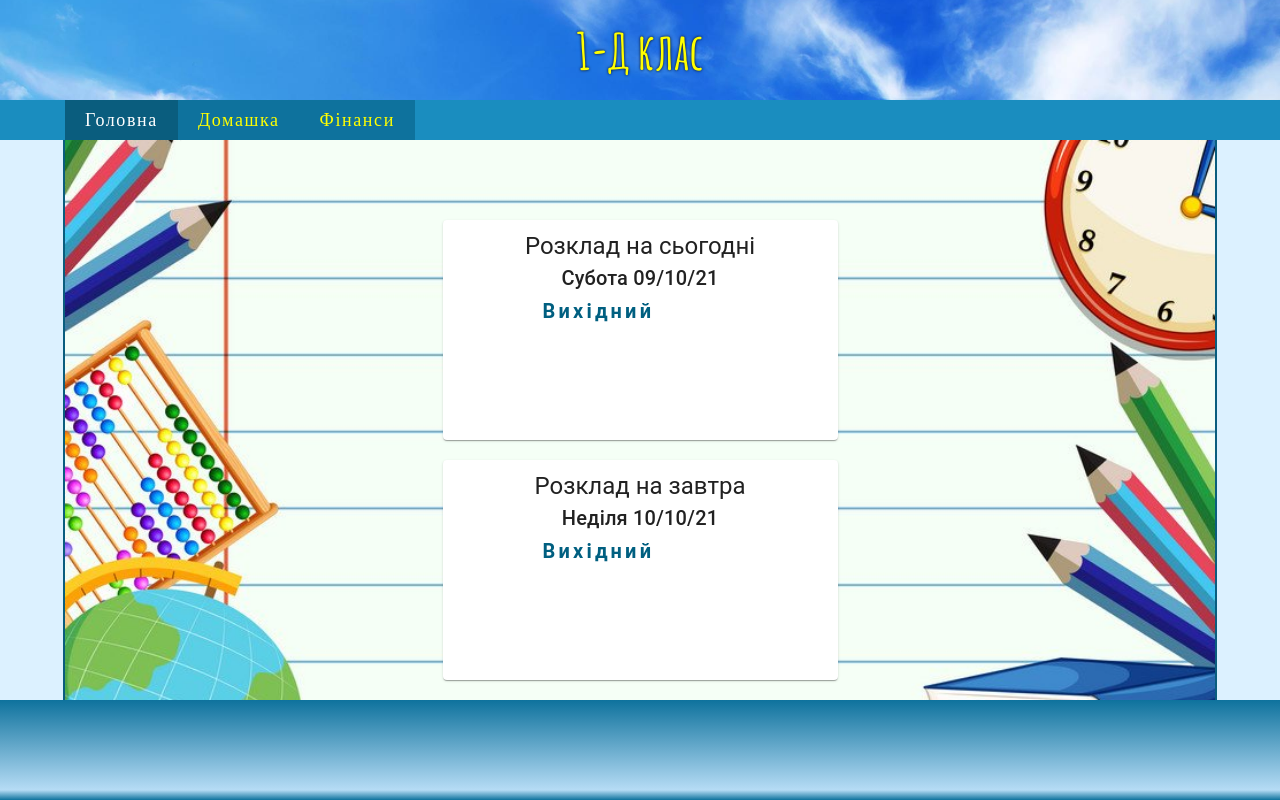
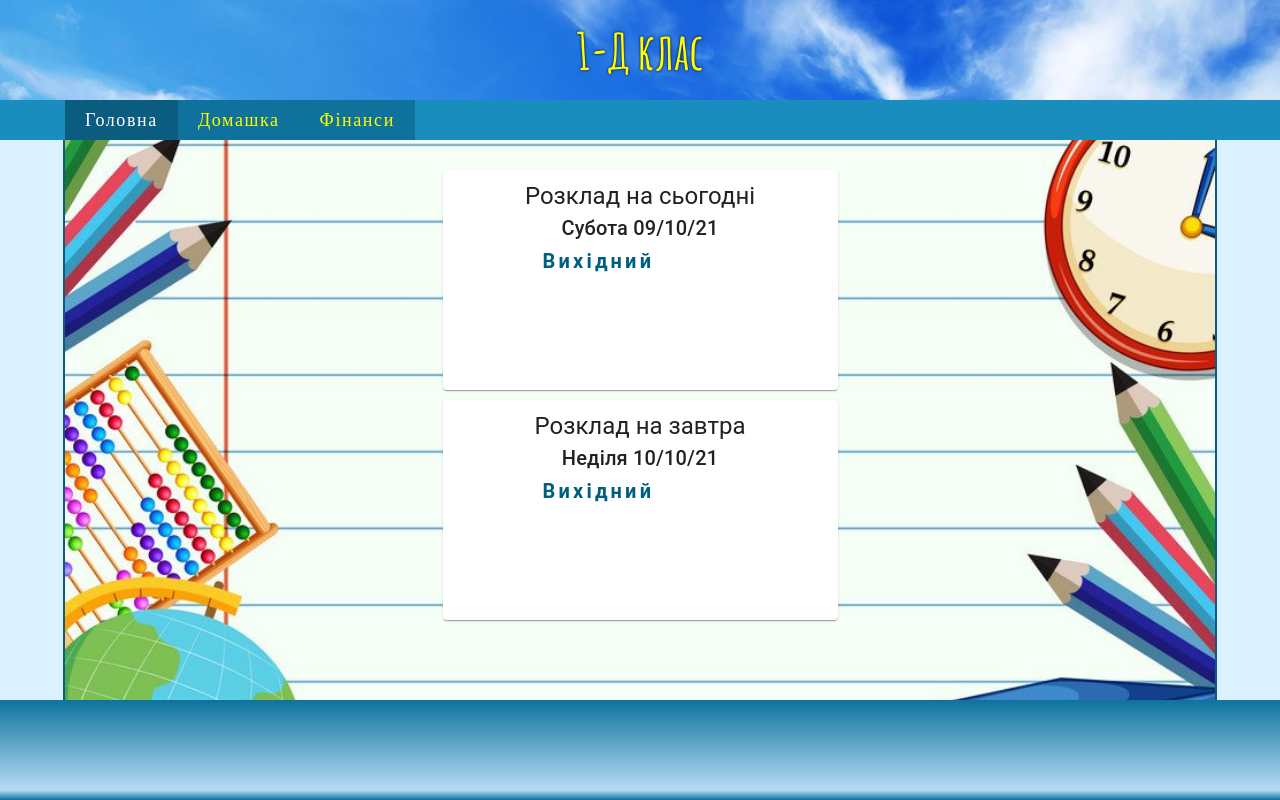
Before and after one commit to sovsianykov/pershi-d-client, a React (Create React App) app: page / in a window 1280 px wide. Built offline with nearby package versions, Linux system fonts and the light colour scheme.

Commit message:
timetable3

```diff
--- a/public/index.html
+++ b/public/index.html
@@ -24,7 +24,7 @@
       work correctly both with client-side routing and a non-root public URL.
       Learn how to configure a non-root public URL by running `npm run build`.
     -->
-    <title>1-Д</title>
+    <title>Pershii-D</title>
   </head>
   <body>
     <noscript>You need to enable JavaScript to run this app.</noscript>
--- a/src/components/Annoncement/Announcement.module.scss
+++ b/src/components/Annoncement/Announcement.module.scss
@@ -1,5 +1,5 @@
 .container {
-  margin-top: 20px;
+  margin-top: 10px;
   width: 375px;
   min-height: 200px;
   padding: 10px;
--- a/src/pages/Home/Home.module.scss
+++ b/src/pages/Home/Home.module.scss
@@ -4,5 +4,5 @@
   display: flex;
   flex-direction: column;
   align-items: center;
-  justify-content:  center;
+  padding-top: 40px;
 }
```
